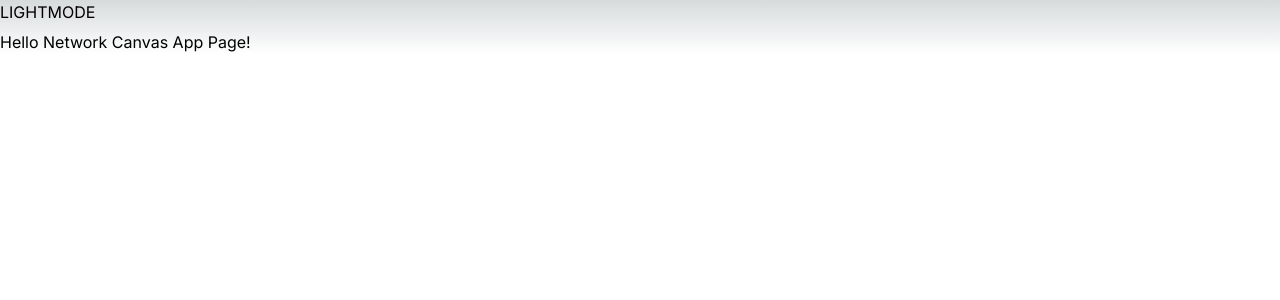
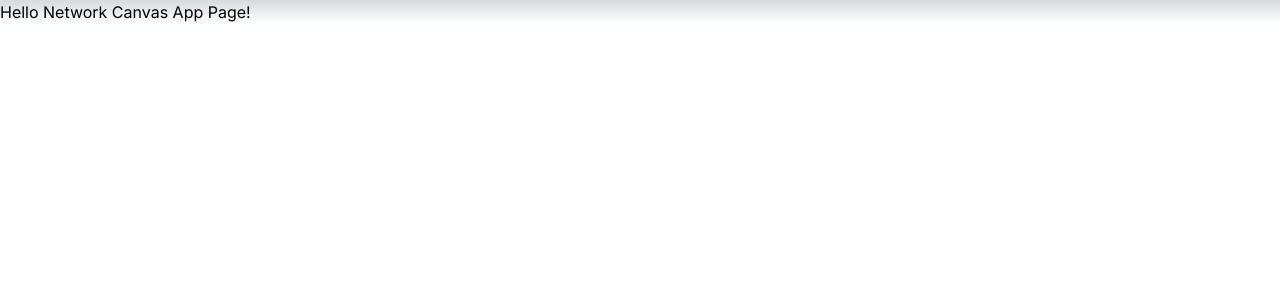
Before and after one commit to SrMoffat/network-canvas, a Next.js app: page / in a window 1280 px wide. Shown: the top 300 px of the page. Built offline with nearby package versions, Linux system fonts and the light colour scheme.

Commit message:
chore(frontend): setup provider dir structure

```diff
--- a/app/layout.tsx
+++ b/app/layout.tsx
@@ -1,6 +1,8 @@
 import './globals.css'
 import type { Metadata } from 'next'
 import { Inter } from 'next/font/google'
+
+import { ThemeProvider } from './providers'
 
 const inter = Inter({ subsets: ['latin'] })
 
@@ -16,7 +18,11 @@ export default function RootLayout({
 }) {
   return (
     <html lang="en">
-      <body className={inter.className}>{children}</body>
+      <body className={inter.className}>
+        <ThemeProvider>
+          {children}
+        </ThemeProvider>
+      </body>
     </html>
   )
 }
--- a/app/page.tsx
+++ b/app/page.tsx
@@ -1,32 +1,8 @@
 'use client';
-
-import { useState, useEffect } from 'react';
-
-function MyAwesomeThemeComponent() {
-  const [theme, setTheme] = useState('light');
-  const toggleTheme = () => {
-    setTheme(theme === 'dark' ? 'light' : 'dark');
-  };
-  // initially set the theme and "listen" for changes to apply them to the HTML tag
-  useEffect(() => {
-    const html = document?.querySelector('html')
-    if (html) {
-      html.setAttribute('data-theme', theme);
-    }
-  }, [theme]);
-  return (
-    <label className="swap swap-rotate">
-      <input onClick={toggleTheme} type="checkbox" />
-      <div className="swap-on">DARKMODE</div>
-      <div className="swap-off">LIGHTMODE</div>
-    </label>
-  );
-}
 
 export default function Home() {
   return (
     <>
-      <MyAwesomeThemeComponent />
       <h1>Hello Network Canvas App Page!</h1>
     </>
   )
--- /dev/null
+++ b/app/providers/index.ts
@@ -0,0 +1 @@
+export * from './theme'
--- /dev/null
+++ b/app/providers/theme.tsx
@@ -0,0 +1,32 @@
+'use client'
+
+import { createContext } from 'react'
+import { useState, useEffect } from 'react';
+
+function MyAwesomeThemeComponent() {
+  const [theme, setTheme] = useState('light');
+  const toggleTheme = () => {
+    setTheme(theme === 'dark' ? 'light' : 'dark');
+  };
+  // initially set the theme and "listen" for changes to apply them to the HTML tag
+  useEffect(() => {
+    const html = document?.querySelector('html')
+    if (html) {
+      html.setAttribute('data-theme', theme);
+    }
+  }, [theme]);
+  return (
+    <label className="swap swap-rotate">
+      <input onClick={toggleTheme} type="checkbox" />
+      <div className="swap-on">DARKMODE</div>
+      <div className="swap-off">LIGHTMODE</div>
+    </label>
+  );
+}
+
+export const ThemeContext = createContext({})
+
+// @ts-ignore
+export function ThemeProvider({ children }) {
+  return <ThemeContext.Provider value="dark">{children}</ThemeContext.Provider>
+}
```
